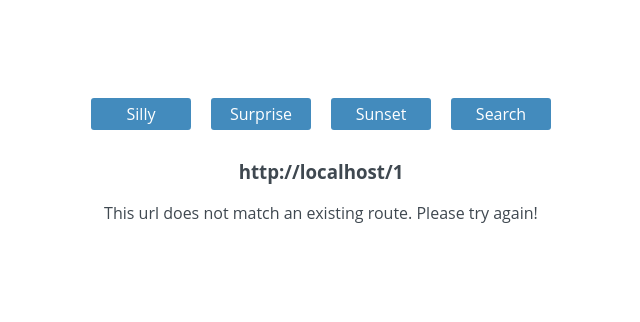
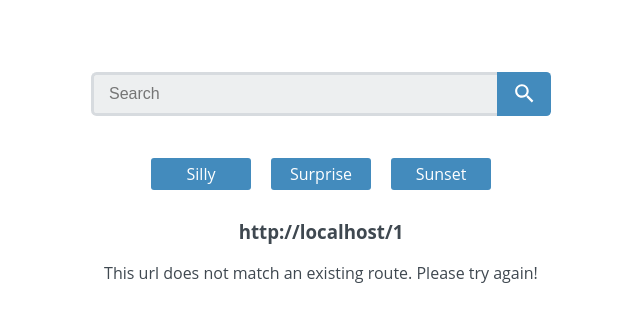
Before and after one commit to severude/Gallery-App, a React (Create React App) app: page /1 in a window 1280 px wide. Shown: the top 322 px of the page, without its empty margins (319-959 px from the left). Built offline with nearby package versions, Linux system fonts and the light colour scheme; no server answers.

Commit message:
Removing the search button

```diff
--- a/src/App.js
+++ b/src/App.js
@@ -57,7 +57,6 @@ class App extends Component {
             <Route path="/silly" render={() => <Gallery loading={this.state.loading} photos={this.state.photos} tag={this.state.searchTag} />} />
             <Route path="/surprise" render={() => <Gallery loading={this.state.loading} photos={this.state.photos} tag={this.state.searchTag} />} />
             <Route path="/sunset" render={() => <Gallery loading={this.state.loading} photos={this.state.photos} tag={this.state.searchTag} />} />
-            <Route exact path="/search" render={() => <Gallery loading={this.state.loading} photos={this.state.photos} tag={this.state.searchTag} />} />
             <Route path="/search/:topic" render={() => <Gallery loading={this.state.loading} photos={this.state.photos} tag={this.state.searchTag} />} />
             <Route component={NotFound} />
           </Switch>
--- a/src/components/Header.js
+++ b/src/components/Header.js
@@ -1,12 +1,11 @@
 import React from 'react';
-import { Route } from 'react-router-dom';
 import SearchForm from './SearchForm';
 import Navigation from './Navigation';
 
 // Header component which contains the search form and navigation links
 const Header = props => (
     <div>
-        <Route path="/search" render={() => <SearchForm onSearch={props.onSearch} />} />
+        <SearchForm onSearch={props.onSearch}/>
         <Navigation onSearch={props.onSearch}/>
     </div>
 );
--- a/src/components/Navigation.js
+++ b/src/components/Navigation.js
@@ -8,7 +8,6 @@ const Navigation = (props) => (
             <li><NavLink to='/silly' onClick={() => props.onSearch("silly")}>Silly</NavLink></li>
             <li><NavLink to='/surprise' onClick={() => props.onSearch("surprise")}>Surprise</NavLink></li>
             <li><NavLink to='/sunset' onClick={() => props.onSearch("sunset")}>Sunset</NavLink></li>
-            <li><NavLink to='/search'onClick={() => props.onSearch("search")}>Search</NavLink></li>
         </ul>
     </div>
 );
```
